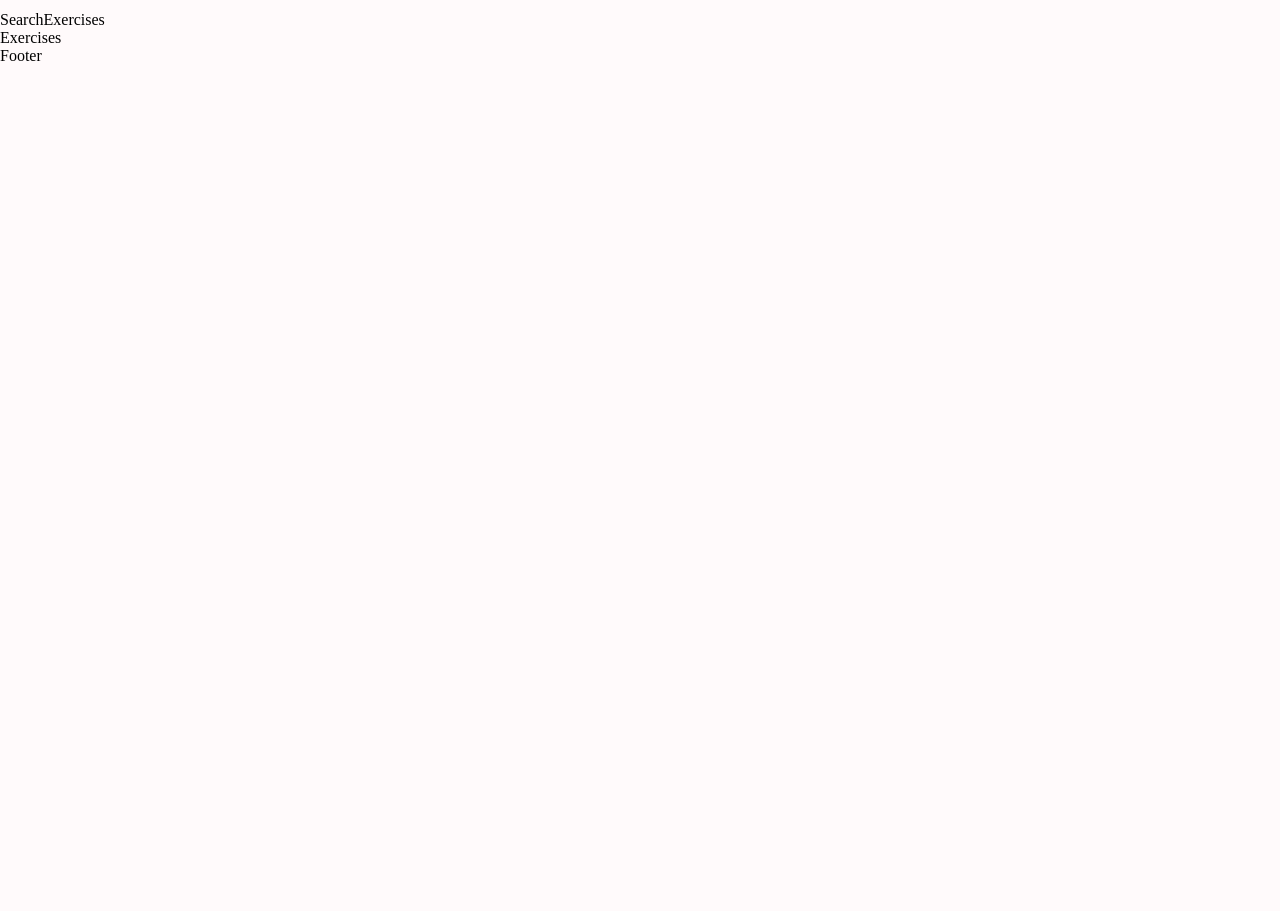
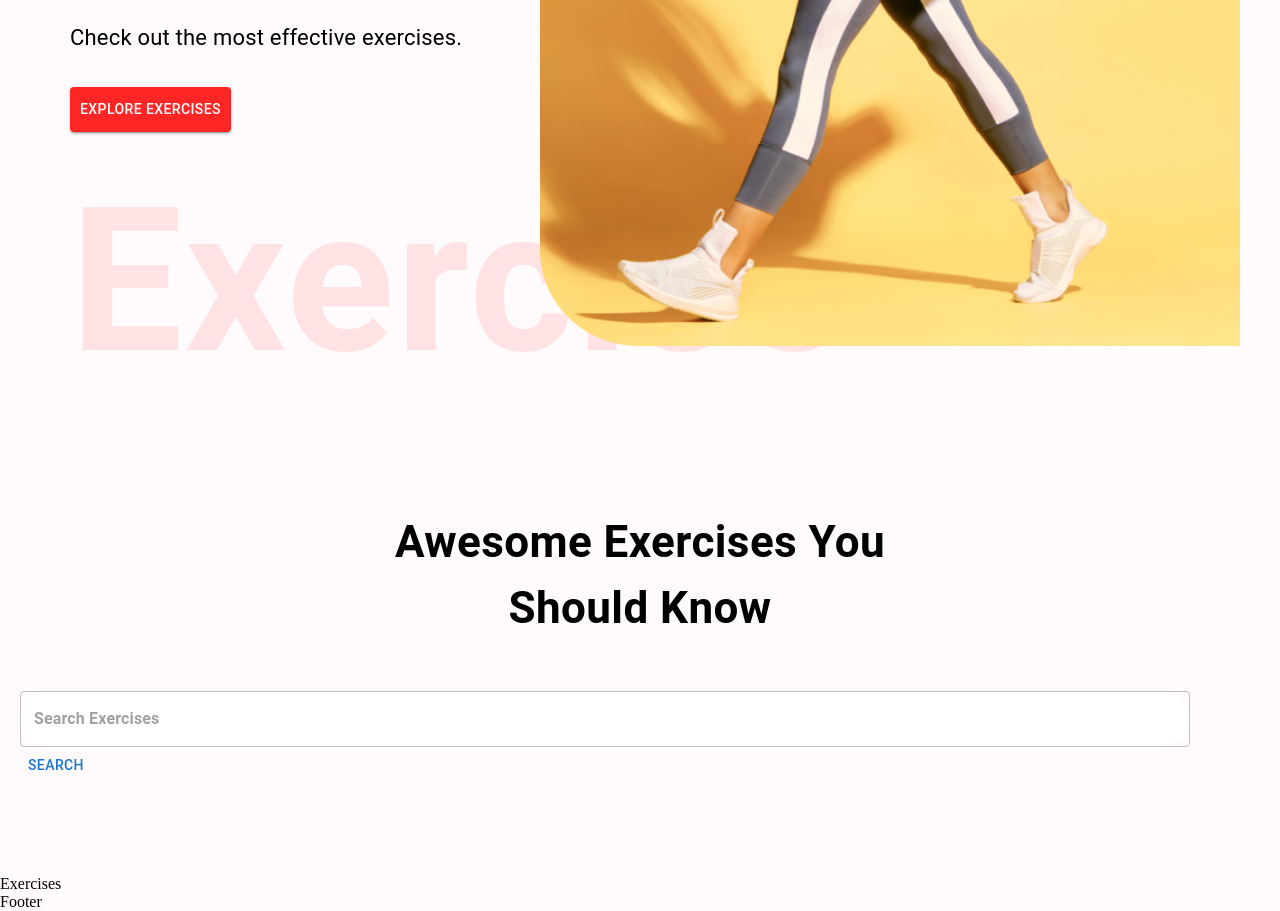
Before and after one commit to ArthurGartner/react-fitness-api-tutorial, a React (Create React App) app: page / in a window 1280 px wide. Shown: the part 520-1431 px from the top of the page. Before the commit the page ends 800 px from the top, so only its background shows below. Built offline with nearby package versions, Linux system fonts and the light colour scheme.

Commit message:
Additional work

```diff
--- a/src/components/HeroBanner.jsx
+++ b/src/components/HeroBanner.jsx
@@ -1,6 +1,6 @@
 import React from "react";
-import { Box, Stack, Typography } from "@mui/material";
-
+import { Box, Stack, Typography, Button } from "@mui/material";
+import HeroBannerImage from "../assets/images/banner.png";
 const HeroBanner = () => {
   return (
     <Box
@@ -14,10 +14,31 @@
       <Typography
         FontWeight={700}
         sx={{ fontSize: { lg: "44px", xs: "40px" } }}
+        mb="23px"
+        mt="30px"
       >
         Sweat, Smile <br /> and Repeat
       </Typography>
-      <Typography>Check out the most effective exercises.</Typography>
+      <Typography fontSize="22px" lineHeight="35px" mb={4}>
+        Check out the most effective exercises.
+      </Typography>
+      <Button
+        variant="contained"
+        color="error"
+        href="#exercises"
+        sx={{ backgroundColor: "#ff2625", padding: "10px" }}
+      >
+        Explore Exercises
+      </Button>
+      <Typography
+        fontWeight={600}
+        color="#ff2625"
+        sx={{ opacity: 0.1, display: { lg: "block", sx: "none" } }}
+        fontSize="200px"
+      >
+        Exercise
+      </Typography>
+      <img src={HeroBannerImage} alt="banner" className="hero-banner-img" />
     </Box>
   );
 };
--- a/src/components/SearchExercises.jsx
+++ b/src/components/SearchExercises.jsx
@@ -1,7 +1,35 @@
-import React from "react";
+import React, { useEffect, useState } from "react";
+import { Box, Button, Stack, TextField, Typography } from "@mui/material";
 
 const SearchExercises = () => {
-  return <div>SearchExercises</div>;
+  return (
+    <Stack alignItems="Center" mt="37px" justifycontent="center" p="20px">
+      <Typography
+        fontWeight={700}
+        sx={{ fontSize: { lg: "44px", xs: "30px" } }}
+        mb="50px"
+        textAlign="center"
+      >
+        Awesome Exercises You <br /> Should Know
+      </Typography>
+      <Box position="relative" mb="72px">
+        <TextField
+          sx={{
+            input: { fontWeight: "700", border: "none", borderRadius: "4px" },
+            width: { lg: "1170px", xs: "350px" },
+            backgroundColor: "#fff",
+            borderRadius: "40px",
+          }}
+          height="76px"
+          value=""
+          onChange={(e) => {}}
+          placeholder="Search Exercises"
+          type="text"
+        />
+        <Button className="search-btn">Search</Button>
+      </Box>
+    </Stack>
+  );
 };
 
 export default SearchExercises;
```
